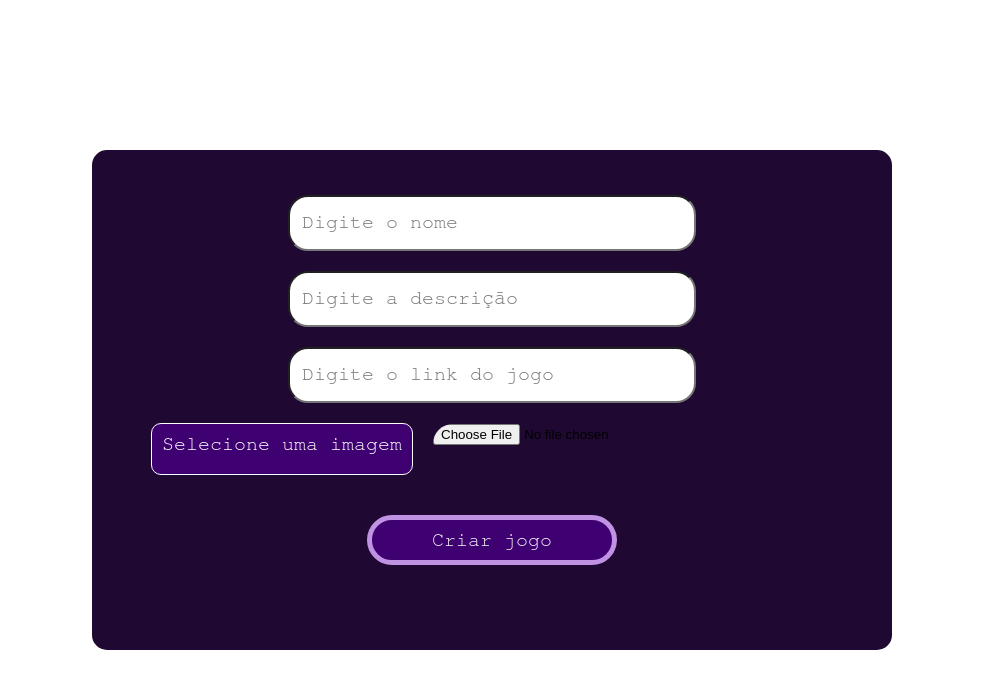
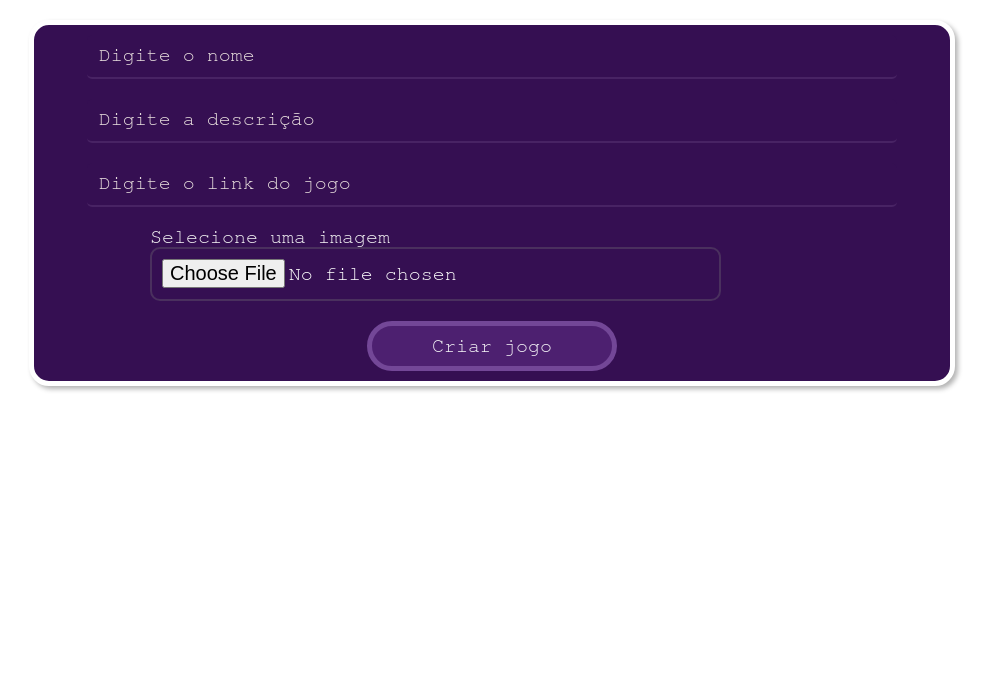
Before and after one commit to fabidev32/CTRL_Young_3_Projeto_React, a React (Create React App) app: page / in a window 1280 px wide. Shown: the top 688 px of the page, without its empty margins (148-1139 px from the left). Built offline with nearby package versions, Linux system fonts and the light colour scheme.

Commit message:
Finalizando projeto React

```diff
--- a/src/componentes/cadastrar_jogo/cadastrar_jogo.css
+++ b/src/componentes/cadastrar_jogo/cadastrar_jogo.css
@@ -1,10 +1,7 @@
-
-.container_formulario {
+section {
   display: flex;
+  align-items: center;
   justify-content: center;
-  align-items: center;
-  width: 100%;
-  height: 100vh;
   flex-direction: column;
 }
 
@@ -13,26 +10,26 @@
   justify-content: center;
   align-items: center;
   flex-direction: column;
-  width: 800px;
-  height: 500px;
   gap: 20px;
+  padding: 10px;
+  margin: 20px;
+  width: 70%;
   border-radius: 20px;
   border: 5px solid white;
-  background-color: #1f0831;
+  background-color: #350f52;
+  box-shadow: 3px 3px 5px rgba(0, 0, 0, 0.3);
 }
 
 .div_formulario h3 {
-    font-size: 30px;
-    color: white;
-    font-family: FreeMono, monospace;
- ;
+  font-size: 30px;
+  color: white;
+  font-family: FreeMono, monospace;
 }
 
-
-#button {
+#cadastrar {
   border-radius: 80px;
-  background-color: #3f0071;
-  border: 5px solid #bf92e4;
+  background-color: #4d2070;
+  border: 5px solid #734797;
   width: 250px;
   height: 50px;
   color: #f5f4f7;
@@ -40,39 +37,37 @@
   font-size: 20px;
 }
 
-/* Card jogo */
+.div_formulario input[type="text"] {
+  width: 90%;
+  height: 40px;
+  border-radius: 5px;
+  background-color: #350f52;
+  border: 0px;
+  color: white;
+  border-bottom: 2px solid #482364;
+  outline: none;
+}
+
+.div_formulario input[type="text"]:focus {
+  border: 3px solid #19111f;
+}
+
+input::placeholder {
+  font-family: FreeMono, monospace;
+  color: rgb(231, 221, 221);
+  font-size: 20px;
+  padding: 10px;
+}
 
 .lista_de_jogos {
   display: flex;
+  width: 80%;
+  border-radius: 10px;
+  flex-wrap: wrap;
+  padding: 20px;
+  gap: 20px;
+  margin: 20px;
+  flex-direction: row;
   align-items: center;
   justify-content: center;
 }
-
-.card_jogo {
-  display: flex;
-  justify-content: center;
-  align-items: center;
-  flex-direction: column;
-  gap: 10px;
-  width: 400px;
-  height: 300px;
-  background-color: #8763a5;
-  margin: 10px;
-  border: 10px solid #e1d5eb;
-  border-radius: 20px;
-}
-
-.card_jogo p {
-  font-size: 30px;
-}
-
-.card_jogo button {
-  border-radius: 80px;
-  background-color: #3f0071;
-  border: 5px solid #bf92e4;
-  width: 250px;
-  height: 50px;
-  color: #f5f4f7;
-  font-family: FreeMono, monospace;
-  font-size: 20px;
-}
--- a/src/componentes/cadastrar_jogo/cadastrar_jogo.js
+++ b/src/componentes/cadastrar_jogo/cadastrar_jogo.js
@@ -1,7 +1,6 @@
 import "./cadastrar_jogo.css";
 import Imagem from "./../imagem/adicionar_imagem";
 import Jogo from "../jogo/card_jogo";
-import Campo from "../input/campo";
 import { useState } from "react";
 
 export default function Listar_Jogos() {
@@ -10,7 +9,6 @@ export default function Listar_Jogos() {
   const [descricao, set_descricao] = useState("");
   const [link, set_link] = useState("");
   const [imagem, set_imagem] = useState("");
-  const [favoritos, setFavoritos] = useState([]);
 
   // Esta função é chamada pelo Filho
   const salvarURL = (url) => {
@@ -25,7 +23,7 @@ export default function Listar_Jogos() {
       urlImagem: imagem, // Aqui a URL é salva no card
     };
     set_jogos([...jogos, novo_jogo]);
-    // Limpa os campos após adicionar
+    // Limpa os inputs após adicionar
     set_nome("");
     set_descricao("");
     set_link("");
@@ -41,19 +39,19 @@ export default function Listar_Jogos() {
   return (
     <section class="container_formulario">
       <div class="div_formulario">
-        <Campo
+        <input
           type="text"
           placeholder="Digite o nome"
           value={nome}
           onChange={(e) => set_nome(e.target.value)}
         />
-        <Campo
+        <input
           type="text"
           placeholder="Digite a descrição"
           value={descricao}
           onChange={(e) => set_descricao(e.target.value)}
         />
-        <Campo
+        <input
           type="text"
           placeholder="Digite o link do jogo"
           value={link}
@@ -61,32 +59,20 @@ export default function Listar_Jogos() {
         />
         {/* Passamos a função salvarURL para o Filho */}
         <Imagem acessaURL={salvarURL} />
-        <button id="button" onClick={() => novoJogo()}>
+        <button id="cadastrar" onClick={() => novoJogo()}>
           Criar jogo
         </button>
         {/* Mostrar a lista de jogos */}
-        <div>
+      </div>
+      <div class="lista_de_jogos">
         {jogos.map((elemento, indice) => (
           <Jogo
             jogo={elemento}
             indice={indice}
-              seFavorito={false}
             removerJogo={removerJogo}
           ></Jogo>
         ))}
       </div>
-        {/* Mostrar a lista de favoritos */}
-        <div>
-          {favoritos.map((elemento, indice) => (
-            <Jogo
-              jogo={elemento}
-              indice={indice}
-              seFavorito={true}
-              removerJogo={removerJogo}
-            ></Jogo>
-          ))}
-        </div>
-      </div>
     </section>
   );
 }
--- a/src/componentes/imagem/adicionar_imagem.css
+++ b/src/componentes/imagem/adicionar_imagem.css
@@ -1,58 +1,18 @@
-.div_imagem label {
+input[type="file"] {
   font-size: 20px;
   color: white;
   font-family: FreeMono, monospace;
   height: 30px;
-  background-color: #3f0071;
+  width: 80%;
+  background-color: #350f52;
   border-radius: 10px;
-  border: 1px solid white;
+  border: 2px solid #4a305e;
   padding: 10px;
   cursor: pointer;
 }
 
-.div_imagem div {
-  display: flex;
-  justify-content: center;
-  align-items: center;
-  gap: 20px;
+label {
+  font-size: 20px;
+  color: whitesmoke;
+  font-family: FreeMono, monospace;
 }
-
-.div_imagem button {
-  border-radius: 80px;
-  background-color: #1f0831;
-  border: 2px solid #bf92e4;
-  width: 150px;
-  height: 50px;
-  color: #f5f4f7;
-  font-family: FreeMono, monospace;
-  font-size: 15px;
-}
-
-#button {
-  margin-top: 20px;
-  border-radius: 80px;
-  background-color: #3f0071;
-  border: 5px solid #bf92e4;
-  width: 250px;
-  height: 50px;
-  color: #f5f4f7;
-  font-family: FreeMono, monospace;
-  font-size: 20px;
-}
-
-/* Imagem */
-
-.visualizar_imagem_baixada {
-  width: 150px;
-  height: 150px;
-}
-
-.estilo_imagem_baixada {
-  width: 150px;
-  height: 150px;
-  padding: 5px;
-  margin-top: 100px;
-  margin-bottom: 20px;
-  border: 2px solid white;
-  border-radius: 20px;
-}
--- a/src/componentes/imagem/adicionar_imagem.js
+++ b/src/componentes/imagem/adicionar_imagem.js
@@ -15,7 +15,7 @@ export default function Adicionar_Imagem({ acessaURL }) {
   return (
     <div className="div_imagem">
       <div>
-        <label htmlFor="input_com_imagem">Selecione uma imagem </label>
+        <label for="input_com_imagem">Selecione uma imagem </label>
         <input
           type="file"
           id="input_com_imagem"
--- a/src/componentes/input/campo.js
+++ /dev/null
@@ -1,13 +0,0 @@
-import "./input.css";
-
-export default function Campo({ type, placeholder, value, onChange }) {
-  return (
-    <input
-      type={type}
-      placeholder={placeholder}
-      value={value}
-      onChange={onChange}
-      className="input_customizado"
-    />
-  );
-}
--- a/src/componentes/input/input.css
+++ /dev/null
@@ -1,11 +0,0 @@
-input {
-  width: 400px;
-  height: 50px;
-  border-radius: 20px;
-}
-
-input::placeholder {
-  font-family: FreeMono, monospace;
-  font-size: 20px;
-  padding: 10px;
-}
--- a/src/componentes/jogo/card_jogo.css
+++ b/src/componentes/jogo/card_jogo.css
@@ -1,4 +1,58 @@
-#imagem_card {
-    width: 100px;
-    height: 100px;
+.card_jogo {
+  display: flex;
+  align-items: center;
+  justify-content: center;
+  flex-direction: column;
+  gap: 20px;
+  background-color: #4a305e;
+  border: 2px solid rgb(247, 243, 243);
+  border-radius: 30px;
+  padding: 10px;
 }
+
+.card_jogo div {
+  display: flex;
+  flex-direction: column;
+  align-items: center;
+  justify-content: center;
+  background-color: #c4afd4;
+  border-radius: 20px;
+  width: 90%;
+  height: 100%;
+  padding: 10px;
+  margin: 20px;
+}
+
+.card_jogo img {
+  width: 250px;
+  border-radius: 20px;
+}
+
+.card_jogo a {
+  font-size: 15px;
+  font-family: FreeMono, monospace;
+  text-transform: uppercase;
+  color: #9b9b9c;
+}
+
+.card_jogo p {
+  font-size: 15px;
+  font-family: FreeMono, monospace;
+  text-transform: uppercase;
+  color: #f5f4f7;
+}
+
+.card_jogo button {
+  margin-top: 20px;
+  border-radius: 80px;
+  background-color: #401e5a;
+  border: 4px solid #291538;
+  width: 250px;
+  height: 50px;
+  color: #f5f4f7;
+  font-family: FreeMono, monospace;
+  font-size: 20px;
+}
+.card_jogo div p {
+  color: #545455;
+}
--- a/src/componentes/jogo/card_jogo.js
+++ b/src/componentes/jogo/card_jogo.js
@@ -1,13 +1,9 @@
 import "./card_jogo.css";
 
-export default function Jogo({
-  jogo,
-  indice,
-  removerJogo,
-  seFavorito,
-}) {
+export default function Jogo({ jogo, indice, removerJogo }) {
   return (
-    <div className="div_jogo">
+    <div className="card_jogo">
+      <div>
         <p> {jogo.nome} </p>
         <p> {jogo.descricao} </p>
         <p> {jogo.link} </p>
@@ -16,7 +12,8 @@ export default function Jogo({
           src={jogo.urlImagem}
           alt="Imagem do meu card de jogo"
         />
-      <button onClick={() => removerJogo(indice)}></button>
+        <button onClick={() => removerJogo(indice)}>Remover jogo</button>
+      </div>
     </div>
   );
 }
```
Lines whose indentation alone changed are shown as unchanged.
